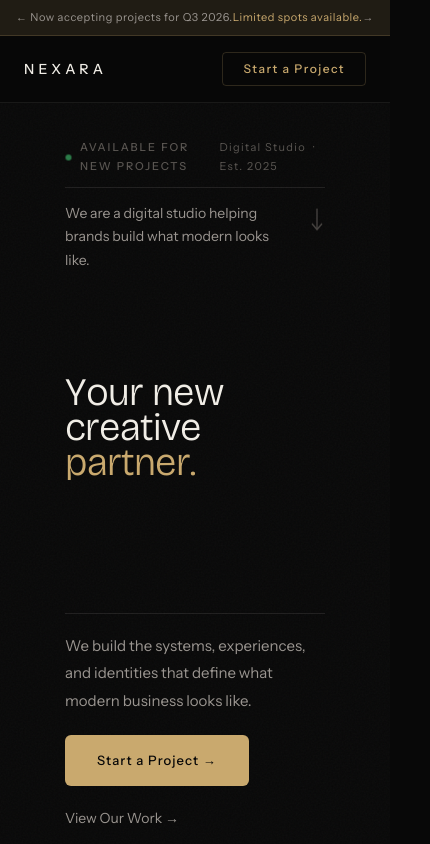
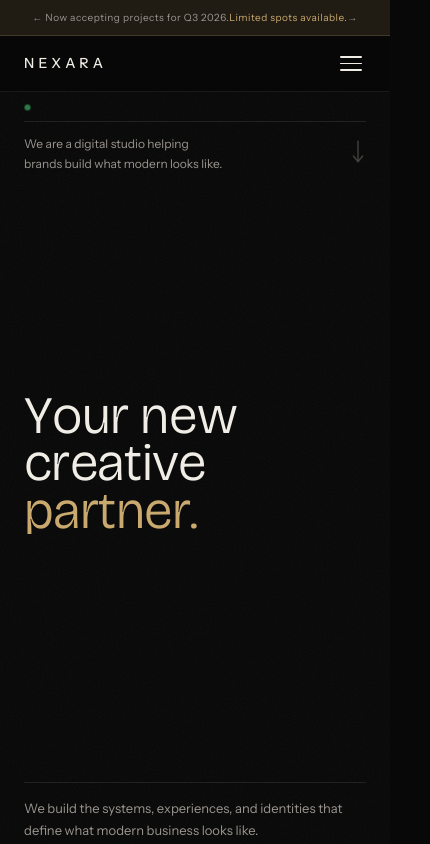
Before and after one commit to nexaramediastudio/nexaramedia, a Next.js app: page / in a window 390 px wide. Shown: the top 844 px of the page, 430 px wide, since content can reach past the window. Built offline with nearby package versions, Linux system fonts and the light colour scheme.

Commit message:
Redesign mobile experience with fullscreen menu and clean layouts
Co-authored-by: Cursor <cursoragent@cursor.com>

```diff
--- a/app/globals.css
+++ b/app/globals.css
@@ -667,3 +667,331 @@ h3 {
   letter-spacing: 0.06em;
   color: var(--text-muted);
 }
+
+/* ═══════════════════════════════════════════════════════════
+   MOBILE STYLES  ·  max-width: 1023px
+   Desktop styles are completely untouched above this point.
+   ═══════════════════════════════════════════════════════════ */
+
+/* ── Hamburger button ──────────────────────────────────── */
+.mobile-hamburger {
+  display: flex;
+  flex-direction: column;
+  gap: 5px;
+  padding: 4px;
+  background: none;
+  border: none;
+  cursor: pointer;
+}
+
+.ham-line {
+  display: block;
+  width: 22px;
+  height: 1.5px;
+  background: var(--text-primary);
+  border-radius: 2px;
+  transition: transform 0.3s var(--ease-soft), opacity 0.3s ease;
+}
+
+/* ── Mobile fullscreen overlay menu ───────────────────── */
+.mobile-menu {
+  position: fixed;
+  inset: 0;
+  z-index: 39;
+  background: var(--bg-primary);
+  display: flex;
+  flex-direction: column;
+  justify-content: center;
+  padding: 0 40px;
+  pointer-events: none;
+  opacity: 0;
+  transform: translateY(-12px);
+  transition: opacity 0.35s var(--ease-soft), transform 0.35s var(--ease-soft);
+}
+
+.mobile-menu--open {
+  opacity: 1;
+  transform: translateY(0);
+  pointer-events: all;
+}
+
+.mobile-menu-inner {
+  display: flex;
+  flex-direction: column;
+  gap: 0;
+}
+
+.mobile-menu-link {
+  display: flex;
+  align-items: baseline;
+  gap: 16px;
+  font-family: "Bricolage Grotesque", sans-serif;
+  font-size: clamp(36px, 10vw, 56px);
+  font-weight: 300;
+  letter-spacing: -0.03em;
+  color: var(--text-primary);
+  padding: 12px 0;
+  border-bottom: 1px solid var(--divider);
+  opacity: 0;
+  transform: translateY(16px);
+  transition: opacity 0.4s var(--ease-soft), transform 0.4s var(--ease-soft), color 0.3s ease;
+}
+
+.mobile-menu--open .mobile-menu-link {
+  opacity: 1;
+  transform: translateY(0);
+}
+
+.mobile-menu-link:hover {
+  color: var(--gold);
+}
+
+.mobile-menu-num {
+  font-family: "Instrument Sans", sans-serif;
+  font-size: 11px;
+  font-weight: 400;
+  letter-spacing: 0.12em;
+  color: var(--text-muted);
+}
+
+.mobile-menu-cta {
+  display: inline-flex;
+  align-self: flex-start;
+  margin-top: 32px;
+  background: var(--gold);
+  color: var(--bg-primary);
+  font-family: "Instrument Sans", sans-serif;
+  font-size: 13px;
+  font-weight: 500;
+  letter-spacing: 0.1em;
+  padding: 14px 28px;
+  border-radius: 6px;
+  opacity: 0;
+  transform: translateY(12px);
+  transition: opacity 0.4s var(--ease-soft), transform 0.4s var(--ease-soft);
+}
+
+.mobile-menu--open .mobile-menu-cta {
+  opacity: 1;
+  transform: translateY(0);
+}
+
+@media (max-width: 1023px) {
+
+  /* ── Global section padding ─────────────────────────── */
+  section {
+    padding: 72px 24px !important;
+  }
+
+  /* ── Announcement bar ──────────────────────────────── */
+  .announcement-bar {
+    font-size: 10px;
+    padding: 0 16px;
+    text-align: center;
+  }
+
+  /* ── Hero ──────────────────────────────────────────── */
+  .hero-section {
+    height: 100svh;
+    padding: 0 !important;
+  }
+
+  .hero-inner {
+    padding: 0 24px 28px !important;
+  }
+
+  .hero-topbar {
+    padding-top: 12px;
+    padding-bottom: 10px;
+    margin-bottom: 12px;
+  }
+
+  /* Hide "Digital Studio · Est. 2025" on small screens */
+  .hero-topbar span:last-child {
+    display: none;
+  }
+
+  .hero-descriptor {
+    flex-direction: row;
+    align-items: flex-start;
+    justify-content: space-between;
+    margin-bottom: 8px;
+  }
+
+  .hero-descriptor p {
+    font-size: 12px;
+    max-width: 200px;
+  }
+
+  .hero-line-1,
+  .hero-line-2,
+  .hero-line-3 {
+    font-size: min(14.5vw, calc((100svh - 240px) * 0.28)) !important;
+  }
+
+  .hero-divider {
+    margin: 14px 0;
+  }
+
+  .hero-bottom {
+    grid-template-columns: 1fr !important;
+    gap: 16px;
+  }
+
+  .hero-bottom > p {
+    font-size: 13px;
+    line-height: 1.7;
+  }
+
+  /* Hide social proof avatars on small screens — too cluttered */
+  .hero-proof {
+    display: none;
+  }
+
+  /* ── About ─────────────────────────────────────────── */
+  #about .mx-auto {
+    gap: 48px;
+  }
+
+  #about h2 {
+    font-size: clamp(36px, 9vw, 64px) !important;
+  }
+
+  /* Stats in a 3-col row */
+  #about .grid {
+    grid-template-columns: repeat(3, 1fr) !important;
+    gap: 16px;
+  }
+
+  /* ── Process ───────────────────────────────────────── */
+  #process h2 {
+    font-size: clamp(36px, 9vw, 64px) !important;
+  }
+
+  #process .grid {
+    grid-template-columns: 1fr !important;
+    gap: 12px;
+  }
+
+  #process .soft-card {
+    padding: 28px 24px;
+    display: flex;
+    gap: 20px;
+    align-items: flex-start;
+  }
+
+  /* ── Services — mobile cards ───────────────────────── */
+  #services .services-intro {
+    padding: 48px 24px 24px !important;
+  }
+
+  .services-heading {
+    font-size: clamp(36px, 9vw, 64px) !important;
+  }
+
+  /* Mobile service articles */
+  #services .border-b {
+    padding: 28px 0;
+  }
+
+  .service-stack-card-inner {
+    padding: 28px 24px !important;
+    border-radius: 16px !important;
+  }
+
+  .service-card-num {
+    font-size: 56px !important;
+  }
+
+  .service-card-title {
+    font-size: 24px !important;
+    margin-top: 8px !important;
+  }
+
+  .service-card-desc {
+    font-size: 14px !important;
+  }
+
+  .service-card-list {
+    grid-template-columns: 1fr !important;
+    font-size: 13px !important;
+    gap: 8px !important;
+  }
+
+  /* ── Work ──────────────────────────────────────────── */
+  #work h2 {
+    font-size: clamp(36px, 9vw, 64px) !important;
+  }
+
+  #work .grid {
+    grid-template-columns: 1fr !important;
+    gap: 16px;
+    margin-top: 32px;
+  }
+
+  /* ── Testimonials ──────────────────────────────────── */
+  .testimonials-section {
+    padding: 72px 24px !important;
+  }
+
+  .testimonials-heading {
+    font-size: clamp(32px, 8vw, 52px) !important;
+  }
+
+  .testimonials-stage {
+    min-height: 240px;
+  }
+
+  .testimonials-quote-text {
+    font-size: clamp(18px, 5vw, 26px) !important;
+  }
+
+  .testimonials-quote-bg {
+    font-size: 200px;
+    top: -20px;
+    right: 0;
+  }
+
+  .testimonials-bottom {
+    flex-direction: column;
+    gap: 20px;
+    align-items: flex-start;
+  }
+
+  /* ── FAQ ───────────────────────────────────────────── */
+  #faq h2 {
+    font-size: clamp(32px, 8vw, 52px) !important;
+  }
+
+  /* ── Contact ───────────────────────────────────────── */
+  #contact h2 {
+    font-size: clamp(32px, 8vw, 52px) !important;
+  }
+
+  #contact .grid {
+    grid-template-columns: 1fr !important;
+    gap: 48px;
+  }
+
+  /* ── Footer ────────────────────────────────────────── */
+  footer {
+    padding: 40px 24px !important;
+  }
+}
+
+/* Extra small phones */
+@media (max-width: 390px) {
+  .hero-line-1,
+  .hero-line-2,
+  .hero-line-3 {
+    font-size: 13.5vw !important;
+  }
+
+  .mobile-menu {
+    padding: 0 28px;
+  }
+
+  .mobile-menu-link {
+    font-size: 32px;
+  }
+}
--- a/components/layout/Navbar.tsx
+++ b/components/layout/Navbar.tsx
@@ -6,14 +6,15 @@ import { useLenisInstance } from "@/components/providers/LenisProvider";
 import { scrollToSection } from "@/lib/scrollTo";
 
 const NAV_LINKS = [
-  { href: "#about", id: "about", label: "About" },
-  { href: "#work", id: "work", label: "Work" },
+  { href: "#about",    id: "about",    label: "About" },
+  { href: "#work",     id: "work",     label: "Work" },
   { href: "#services", id: "services", label: "Services" },
-  { href: "#contact", id: "contact", label: "Contact" },
+  { href: "#contact",  id: "contact",  label: "Contact" },
 ];
 
 export function Navbar() {
   const [scrolled, setScrolled] = useState(false);
+  const [menuOpen, setMenuOpen] = useState(false);
   const lenis = useLenisInstance();
 
   useEffect(() => {
@@ -22,22 +23,28 @@ export function Navbar() {
     return () => window.removeEventListener("scroll", onScroll);
   }, []);
 
+  // lock body scroll when menu is open
+  useEffect(() => {
+    document.body.style.overflow = menuOpen ? "hidden" : "";
+    return () => { document.body.style.overflow = ""; };
+  }, [menuOpen]);
+
   const handleNav = (e: React.MouseEvent, id: string) => {
     e.preventDefault();
-    scrollToSection(id, lenis);
+    setMenuOpen(false);
+    setTimeout(() => scrollToSection(id, lenis), 10);
   };
 
   return (
+    <>
       <header
         className={`sticky top-0 z-40 border-b transition-colors duration-300 ${
           scrolled ? "border-[rgba(201,169,110,0.15)]" : "border-[var(--border)]"
         }`}
-      style={{
-        background: "rgba(8, 8, 8, 0.9)",
-        backdropFilter: "blur(20px)",
-      }}
+        style={{ background: "rgba(8,8,8,0.92)", backdropFilter: "blur(20px)" }}
       >
         <div className="mx-auto flex max-w-[1400px] items-center justify-between px-6 py-4 md:px-10">
+          {/* Logo */}
           <Link
             href="#hero"
             onClick={(e) => handleNav(e, "hero")}
@@ -47,6 +54,7 @@ export function Navbar() {
             NEXARA
           </Link>
 
+          {/* Desktop nav */}
           <nav className="hidden items-center gap-8 md:flex">
             {NAV_LINKS.map((link) => (
               <Link
@@ -61,16 +69,57 @@ export function Navbar() {
             ))}
           </nav>
 
+          {/* Desktop CTA */}
           <Link
             href="#contact"
             onClick={(e) => handleNav(e, "contact")}
-          className="border border-[var(--border-gold)] px-5 py-2 font-sans text-xs font-medium tracking-[0.12em] text-gold transition-all duration-300 hover:bg-[var(--gold-dim)]"
+            className="hidden border border-[var(--border-gold)] px-5 py-2 font-sans text-xs font-medium tracking-[0.12em] text-gold transition-all duration-300 hover:bg-[var(--gold-dim)] md:inline-flex"
             style={{ borderRadius: 4 }}
             data-cursor="link"
           >
             Start a Project
           </Link>
+
+          {/* Mobile hamburger */}
+          <button
+            type="button"
+            aria-label={menuOpen ? "Close menu" : "Open menu"}
+            onClick={() => setMenuOpen((v) => !v)}
+            className="mobile-hamburger md:hidden"
+          >
+            <span className={`ham-line ${menuOpen ? "rotate-45 translate-y-[7px]" : ""}`} />
+            <span className={`ham-line ${menuOpen ? "opacity-0" : ""}`} />
+            <span className={`ham-line ${menuOpen ? "-rotate-45 -translate-y-[7px]" : ""}`} />
+          </button>
         </div>
       </header>
+
+      {/* Mobile fullscreen menu */}
+      <div className={`mobile-menu ${menuOpen ? "mobile-menu--open" : ""}`}>
+        <nav className="mobile-menu-inner">
+          {NAV_LINKS.map((link, i) => (
+            <Link
+              key={link.href}
+              href={link.href}
+              onClick={(e) => handleNav(e, link.id)}
+              className="mobile-menu-link"
+              style={{ transitionDelay: menuOpen ? `${i * 60}ms` : "0ms" }}
+            >
+              <span className="mobile-menu-num">0{i + 1}</span>
+              {link.label}
+            </Link>
+          ))}
+
+          <Link
+            href="#contact"
+            onClick={(e) => handleNav(e, "contact")}
+            className="mobile-menu-cta"
+            style={{ transitionDelay: menuOpen ? "280ms" : "0ms" }}
+          >
+            Start a Project →
+          </Link>
+        </nav>
+      </div>
+    </>
   );
 }
```
Lines whose indentation alone changed are shown as unchanged.
